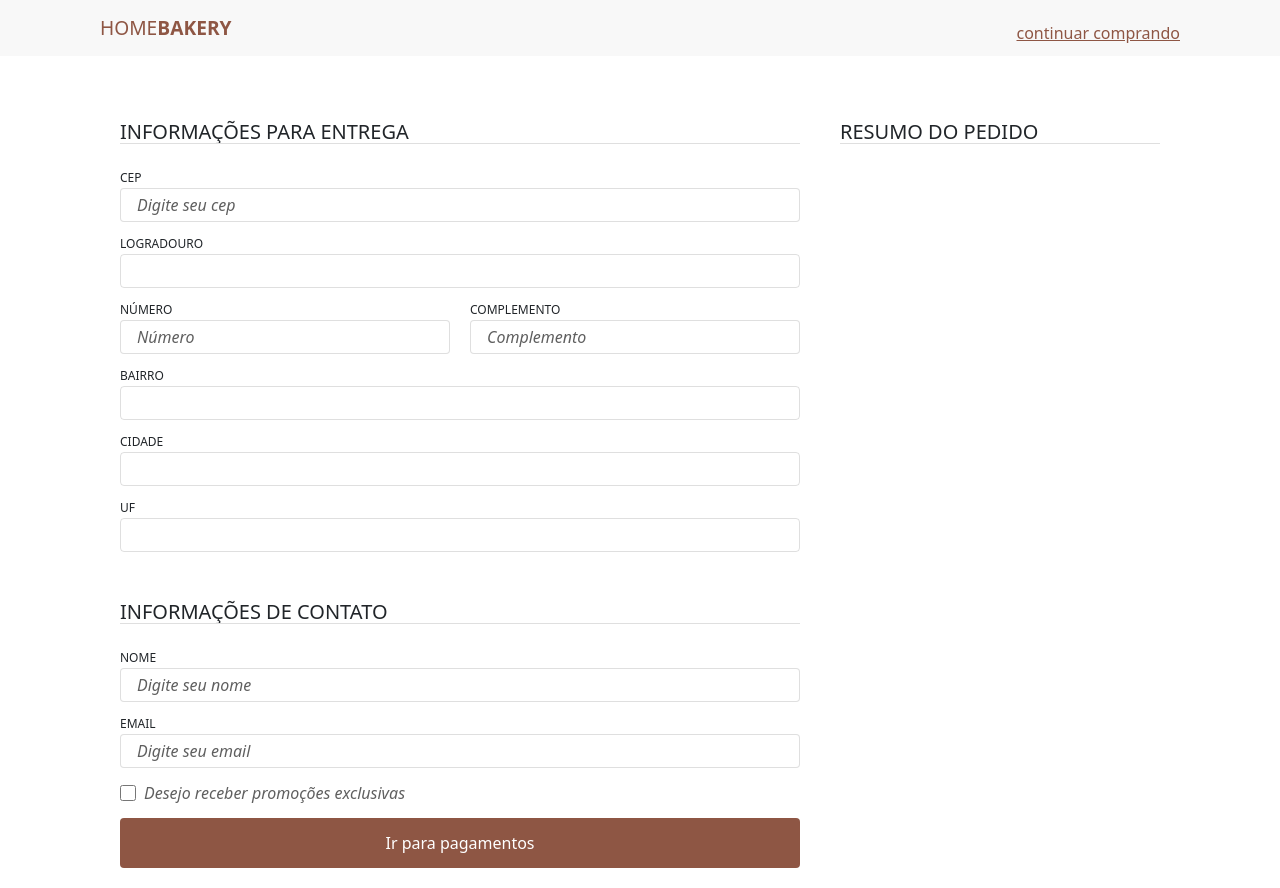
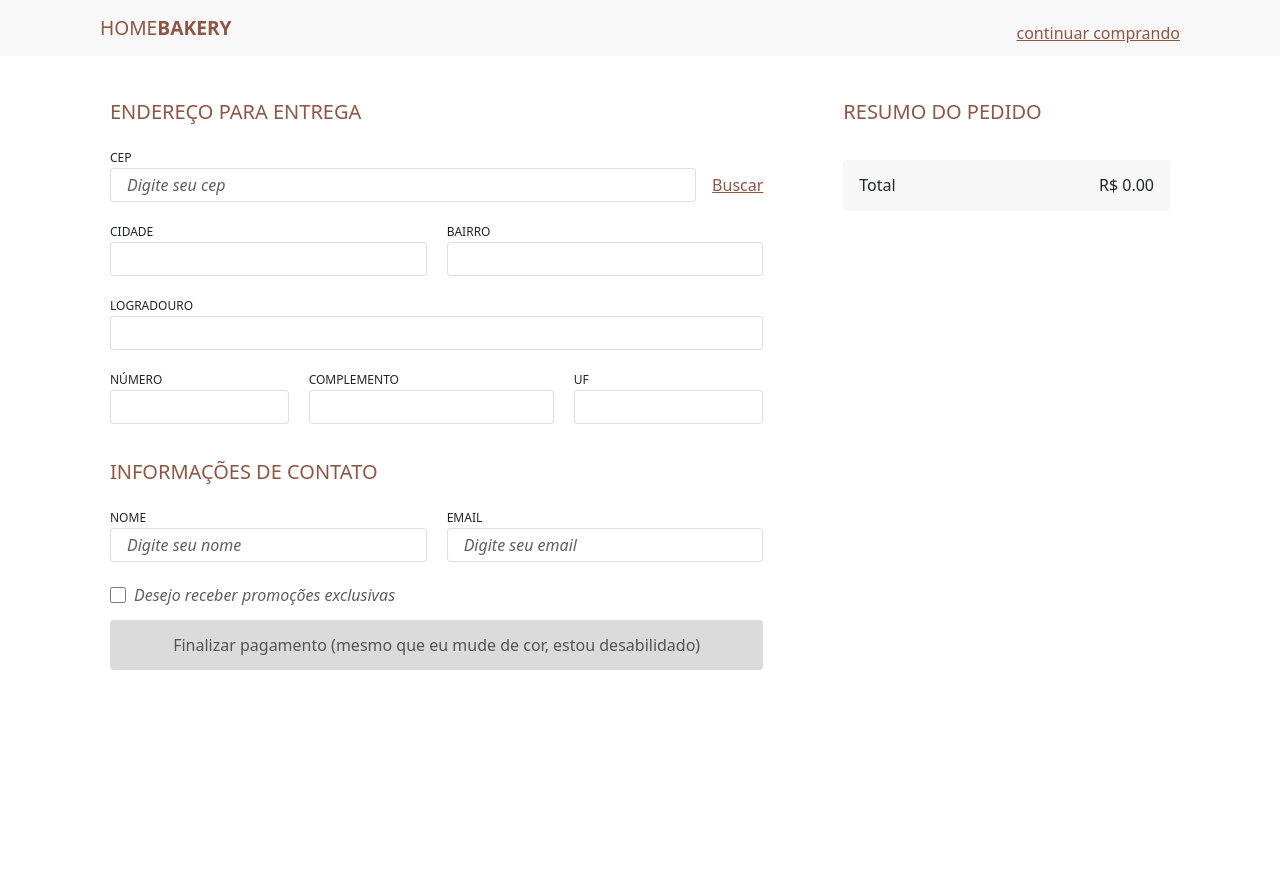
Before and after one commit to portellaluana/react-minicart, a React (Create React App) app: page /checkout in a window 1280 px wide. After the commit the page ends 800 px from the top, so only its background shows below. Built offline with nearby package versions, Linux system fonts and the light colour scheme.

Commit message:
feat: cart and info checkout

```diff
--- a/src/api/fetchProducts.js
+++ b/src/api/fetchProducts.js
@@ -9,9 +9,15 @@ export const fetchProducts = async () => {
 
 export const fetchCep = async (cep) => {
 
-  const response = await fetch(`http://viacep.com.br/ws/${cep}/json/`);
+  try {
+    const response = await fetch(`http://viacep.com.br/ws/${cep}/json/`);
 
   const CEP = await response.json();
 
   return CEP;
+
+  } catch (error) {
+  return {}
+  }
+
 };
--- a/src/components/minicart/CartItem.js
+++ b/src/components/minicart/CartItem.js
@@ -48,7 +48,6 @@ export const CartItem = ({ data }) => {
           <p className="product-name">{title}</p>
           <p className="product-description">{description}</p>
 
-          {/* <p className="quantity-item">Quantidade: {quantidade}</p> */}
           <p className="product-price">R$ {price}</p>
           <div className="quantity-container">
             <button
@@ -68,7 +67,6 @@ export const CartItem = ({ data }) => {
             </button>
           </div>
         </div>
-        <div></div>
         <button type="button" className="remove-item">
           <img
             src={iconeLixeira}
--- a/src/pages/checkout/components/contact/Contact.js
+++ b/src/pages/checkout/components/contact/Contact.js
@@ -1,19 +1,60 @@
+import { useState } from "react";
+
 export const Contact = () => {
-return (
+  const [inputValue, setInputValue] = useState("");
+
+  const handleInputValue = (e) => {
+    setInputValue({
+      ...inputValue,
+      [e.target.name]: e.target.value,
+    });
+  };
+
+  return (
     <div className="contact-container">
-    <h5>Informações de contato</h5>
-
-      <label>nome</label>
-      <input placeholder="Digite seu nome"></input>
-
-      <label>email</label>
-      <input placeholder="Digite seu email"></input>
-       <div className="checkbox-content">
+      <h5>Informações de contato</h5>
+      <div className="contact-content">
+        <div className="contact-name">
+          <label for="nome">nome</label>
+          <br />
+          <input
+            name="name"
+            value={inputValue.name}
+            onChange={handleInputValue}
+            id="nome"
+            placeholder="Digite seu nome"
+            required
+          />
+        </div>
+        <div className="contact-email">
+          <label for="email">email</label>
+          <br />
+          <input
+            name="email"
+            value={inputValue.email}
+            onChange={handleInputValue}
+            id="email"
+            type="email"
+            placeholder="Digite seu email"
+            required
+          />
+        </div>
+      </div>
+      <div className="checkbox-content">
         <input type="checkbox" className="checkbox-input"></input>
         <p>Desejo receber promoções exclusivas</p>
-        </div>
-        <button className="button-primary">Ir para pagamentos</button>
-
+      </div>
+      <div className="contact-buttons">
+        {!inputValue.name || !inputValue.email ? (
+          <button disabled>
+            Finalizar pagamento (mesmo que eu mude de cor, estou desabilidado)
+          </button>
+        ) : (
+          <button className="button-primary">
+            Finalizar pagamento (mesmo que eu mude de cor, estou desabilidado)
+          </button>
+        )}
+      </div>
     </div>
-)
-}
+  );
+};
--- /dev/null
+++ b/src/pages/checkout/components/orderSummary/CartItemCheckout.js
@@ -0,0 +1,19 @@
+export const CartItemCheckout = ({ data }) => {
+  const { title, thumbnail, price, description, quantity } = data.product;
+
+
+  return (
+    <>
+      <li className="list-item">
+        <img src={thumbnail} alt="imagem-produto" className="product-image" />
+
+        <div className="list-item-info">
+          <p className="product-name">{title}</p>
+          <p className="product-description">{description}</p>
+          <p className="quantity-item quantity-item-checkout">Quantidade: {quantity}</p>
+        </div>
+        <p className="product-price">R$ {price}</p>
+      </li>
+    </>
+  );
+};
--- a/src/pages/checkout/components/orderSummary/OrderSummary.js
+++ b/src/pages/checkout/components/orderSummary/OrderSummary.js
@@ -1,7 +1,35 @@
+import { useContext, useEffect } from "react";
+import { AppContext } from "../../../../context/AppContext";
+import { CartItemCheckout } from "../orderSummary/CartItemCheckout";
+
 export const OrderSummary = () => {
-    return(
-        <div className="order-summary-container">
-        <h5>Resumo do pedido</h5>
+  const { cartItems, setCartItems } = useContext(AppContext);
+
+  const totalPrice = cartItems.reduce(
+    (acc, item) => item.price * item.quantity + acc,
+    0
+  );
+
+  useEffect(() => {
+    setCartItems(JSON.parse(localStorage.getItem("productsList")) || []);
+  }, []);
+
+  return (
+    <div className="order-summary-container">
+      <h5>Resumo do pedido</h5>
+      <div className="order-summary-content">
+        <div className="order-summary-info">
+          <ul className="list-group">
+            {cartItems.map((product, cartCheckoutIndex) => (
+              <CartItemCheckout key={cartCheckoutIndex} data={{ product }} />
+            ))}
+          </ul>
+          <div className="order-summary-info-price">
+            <h6>Total</h6>
+            <h6>R$ {totalPrice.toFixed(2)}</h6>
+          </div>
         </div>
-    )
-}
+      </div>
+    </div>
+  );
+};
--- a/src/pages/checkout/components/shipping/Shipping.js
+++ b/src/pages/checkout/components/shipping/Shipping.js
@@ -5,42 +5,62 @@ export const Shipping = () => {
   const [address, setAddress] = useState({});
 
   const handleCep = (e) => {
+
     const cep = e.target.value.replace(/\D/g, "");
+    if(cep === ""){
+      return null
+    }
+
     fetchCep(cep).then((CEP) => {
       setAddress(CEP);
+    }).catch((error) => {
+      console.error(error);
     });
+
   };
 
   return (
     <div className="shipping-container">
-      <h5>informações para entrega</h5>
-      <label>CEP</label>
-      <input onBlur={handleCep} placeholder="Digite seu cep"></input>
+      <h5>endereço para entrega</h5>
+      <div className="address-cep">
+        <label for='cep'>CEP</label><br/>
+        <div className="address-cep-button">
+        <input  id='cep' placeholder="Digite seu cep" onBlur={handleCep}/>
+        <button className="search-cep" onClick={handleCep}>
+          Buscar
+        </button>
+      </div>
+      </div>
+      <div className="address-city-neighborhood">
+        <div className="address-city">
+          <label for='cidade' >Cidade</label>
+          <input id="cidade" value={address.localidade} />
+        </div>
+        <div className="address-neighborhood">
+          <label for='bairro'>Bairro</label>
+          <input id='bairro' value={address.bairro} />
+        </div>
+      </div>
+      <label for='logradouro'>logradouro</label>
+      <input id='logradouro' value={address.logradouro} />
 
-      <label>logradouro</label>
-      <p placeholder="logradouro">{address.logradouro}</p>
-
-      <div className="address-number">
-        <div className="numero">
-        <label>número</label><br/>
-        <input placeholder="Número" />
+      <div className="address-number-complement">
+        <div className="address-number">
+          <label for='numero'>número</label>
+          <br />
+          <input id='numero' />
         </div>
 
-        <div className="complemento">
-        <label>complemento</label>
-        <input placeholder="Complemento" />
-        <div/>
+        <div className="address-complement">
+          <label for='complemento'>complemento</label>
+          <input id='complemento'/>
+          <div />
+        </div>
+        <div>
+          <label for='uf'>UF</label>
+          <input id='uf' value={address.uf} />
+        </div>
       </div>
-      </div>
-      <label>Bairro</label>
-      <p placeholder="Digite seu bairro">{address.bairro}</p>
-
-      <label>Cidade</label>
-      <p placeholder="cidade">{address.localidade}</p>
-
-      <label>UF</label>
-      <p placeholder="uf">{address.uf}</p>
     </div>
-
   );
 };
--- a/src/style.css
+++ b/src/style.css
@@ -18,6 +18,7 @@ p {
   text-align: center;
   font-weight: 300;
 }
+
 .empty-cart-content {
   height: 100%;
   align-items: center;
@@ -197,6 +198,8 @@ p {
   width: 100%;
   height: 50px;
   border: 1px solid #8e5644;
+  border-radius: 4px;
+
   color: #8e5644;
   background-color: white;
   margin: 16px auto 10px auto;
@@ -210,6 +213,24 @@ p {
 .button-secondary:active {
   background-color: white !important;
   color: #8e5644;
+}
+
+button:disabled{
+  width: 100%;
+  height: 50px;
+  margin: 0 auto;
+  background-color: #dbdbdb;
+  border: none;
+  border-radius: 4px;
+  color: rgb(83, 83, 83);
+  margin-top: 8px;
+  font-weight: 300;
+  cursor: none;
+}
+
+.button-disabled:hover, .button-disabled:active{
+  background-color: #dbdbdb;
+  color: rgb(83, 83, 83);
 }
 
 .list-item .product-image {
@@ -400,7 +421,7 @@ p {
   font-style: italic;
 }
 
-.not-found-btn {
+.not-found-btn, .search-cep {
   text-decoration: underline !important;
   background-color: transparent;
   border: none;
@@ -425,20 +446,19 @@ p {
 
 .checkout-container {
   width: 100%;
-  max-width: 1080px;
+  max-width: 1100px;
   margin: 0 auto;
-  padding-top: 100px;
   display: grid;
-  /* flex-wrap: wrap; */
-  /* gap: 20px; */
+  gap: 80px;
   grid-template-columns: 2fr 1fr;
+  padding: 100px 20px 0 20px;
 }
 
 .shipping-container,
 .contact-container,
 .order-summary-container {
   display: block;
-  padding: 20px;
+  padding-bottom: 20px;
 }
 
 .shipping-container h5,
@@ -446,27 +466,32 @@ p {
 .order-summary-container h5 {
   text-transform: uppercase;
   margin-bottom: 20px;
-  border-bottom: 1px solid #80808040;;
+  /* border-bottom: 1px solid #80808040; */
+  color: #8e5644;
 }
+
+/* _____________CHECKOUT-SHIPPING_____________ */
 
 .shipping-container label, .contact-container  label{
   font-size: 12px;
   text-transform: uppercase;
+  font-weight: 500;
 }
 
 .shipping-container input, .contact-container input {
   width: 100%;
-  margin-bottom: 8px;
+  margin-bottom: 16px;
   border: 1px solid #80808040;
   height: 34px;
   padding-left: 8px;
   border-radius: 4px;
-
+  color: #8e5644;
+font-weight: 300;
 }
 
 .shipping-container input:focus-visible,
 .contact-container input:focus-visible{
-  outline: 2px solid #FFC269;
+  outline: 2px solid #99dbff;
 }
 
 input:-webkit-autofill {
@@ -498,12 +523,15 @@ input:-webkit-autofill {
   align-items: center;
 }
 
-.shipping-container .address-number {
+.address-number-complement, .address-city-neighborhood{
   display: flex;
   gap: 20px;
 }
 
-.address-number .complemento, .address-number .numero{
+.address-number-complement .complement,
+.address-number-complement .number,
+.address-city-neighborhood .address-city,
+.address-city-neighborhood .address-neighborhood{
   display: block;
   width: 100%;
 }
@@ -533,3 +561,80 @@ input:-webkit-autofill {
   border-radius: 50%;
   margin-right: 8px;
 }
+
+.address-cep-button{
+  display: flex;
+  align-items:center;
+}
+
+.address-cep-button button {
+  margin: 0 0 16px 16px;
+  margin-bottom: 16px;
+  font-weight: 300;
+}
+
+/* _____________CHECKOUT-ORDER_____________ */
+
+.quantity-item-checkout{
+  width: 100%;
+  text-align: left;
+}
+
+.order-summary-info .list-group{
+  border: none;
+}
+
+.order-summary-info-price{
+  display: flex;
+  justify-content: space-between;
+  margin-top: 16px;
+  align-items: center;
+  background-color: #cfcfcf2e;
+  border-radius: 4px;
+  padding: 16px;
+}
+
+.order-summary-info-price h6{
+margin: 0;
+padding: 0;
+}
+
+/* _____________CHECKOUT-CONTACT_____________ */
+
+.contact-content{
+  display: flex;
+  width: 100%;
+  gap: 20px;
+}
+
+.contact-buttons{
+  margin-bottom: 60px;
+}
+
+.contact-name, .contact-email{
+  width: 100%;
+}
+
+/* _____________MEDIAS_____________ */
+
+@media (max-width: 970px){
+  .checkout-container {
+    display: grid;
+    padding-top: 70px;
+    gap: 36px;
+    grid-template-columns: unset;
+  }
+  .order-summary-container{
+    margin-top: 16px;
+  }
+  .order-summary-content{
+    order: 1
+  }
+  .contact-info{
+    order: 2;
+  }
+
+  .contact-buttons{
+    margin-bottom: 20px;
+  }
+}
```
Also changed, not shown: src/components/minicart/Minicart.js (+11 -6 lines).
